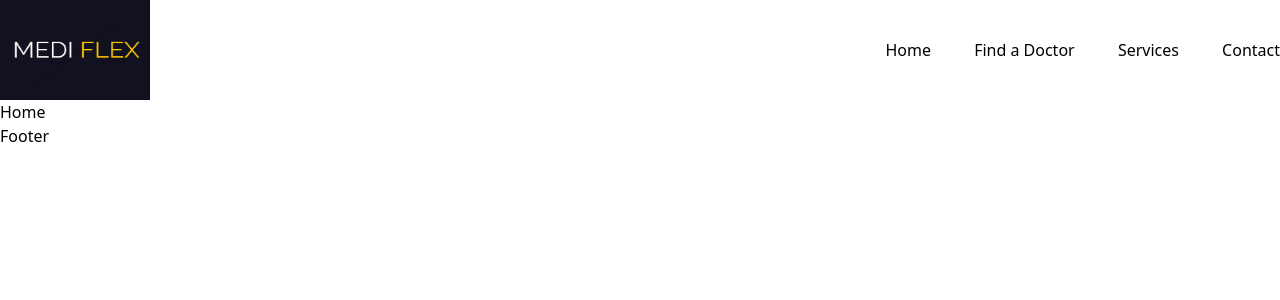
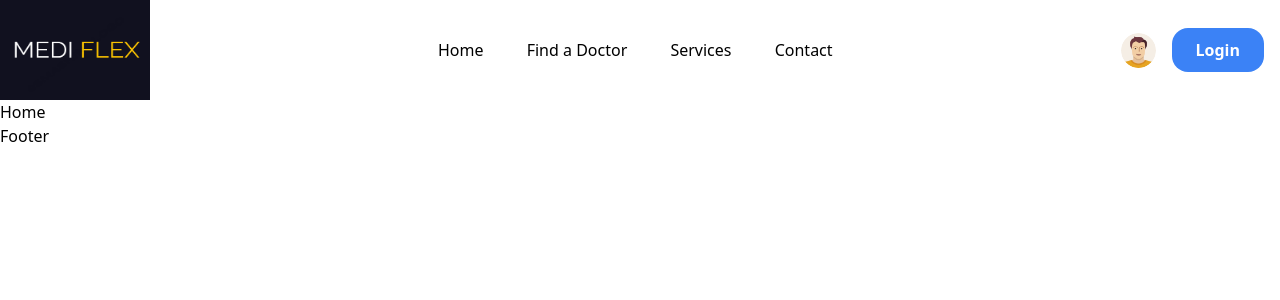
Before and after one commit to tharindug99/MediFlex, a React (Vite) app in the folder frontend/: page / in a window 1280 px wide. Shown: the top 300 px of the page. Built offline with nearby package versions, Linux system fonts and the light colour scheme.

Commit message:
navbar fixed

```diff
--- a/frontend/components/header/Header.jsx
+++ b/frontend/components/header/Header.jsx
@@ -1,6 +1,7 @@
 import React from 'react'
 import logo from '../../src/assets/images/logo.png';
 import {Link, NavLink} from 'react-router-dom';
+import userimg from '../../src/assets/images/avatar.png'
 import {useState, useEffect} from 'react';
 
 const navLinks = [
@@ -53,6 +54,22 @@ const Header = () => {
 }
             </ul>
           </div>
+          {/* --------------Nav Right-------------------- */}
+          <div className="flex items-center gap-4 mr-4">
+            <div>
+              <Link to="/">
+                <figure className="w-[35px] h-[35px] rounded-full">
+                  <img src={userimg} alt="" className="w-full rounded-full" />
+                </figure>
+              </Link>
+            </div>
+
+              <Link to="/login">
+                  <button className="bg-blue-500 py-1 px-6 rounded-2xl text-white font-[600] h-[44px] justify-center">Login</button>
+              </Link>
+
+          </div>
+
         </div>
       </div>
     </header>
```
Also changed, not shown: frontend/src/assets/images/avatar.png (added).
